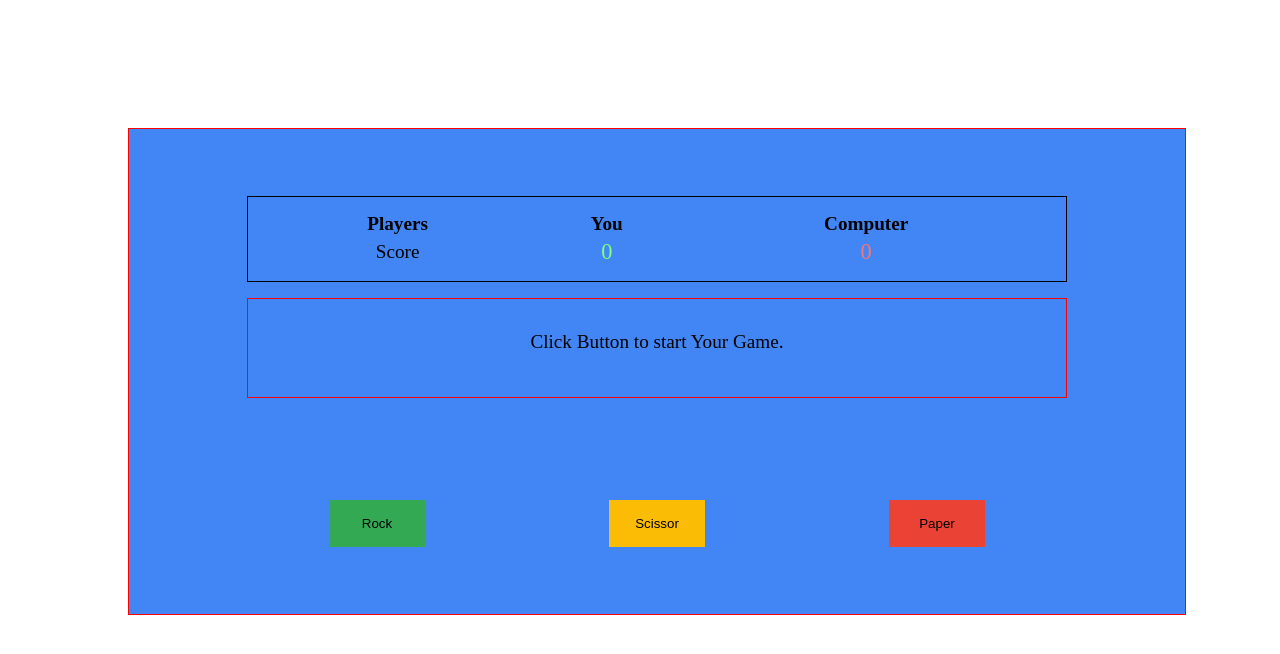
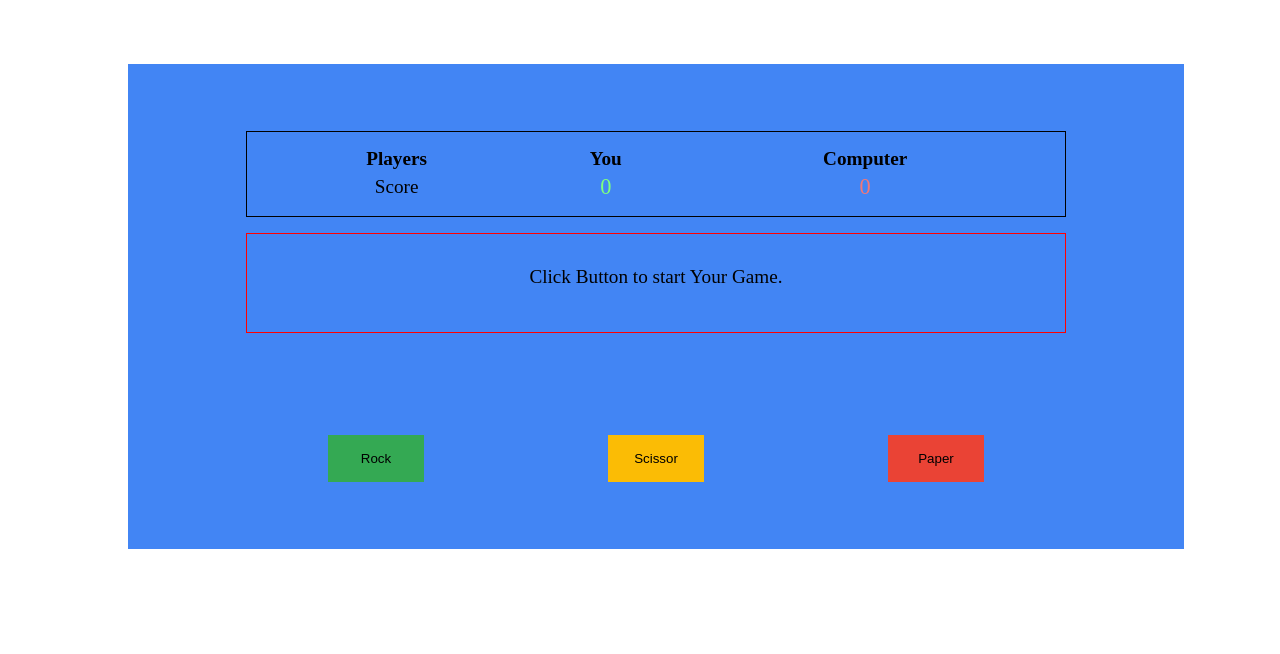
Before and after one commit to krishankanhaya/rock-scissor-paper, a plain HTML site: page index.html in a window 1280 px wide. Drawn offline with Linux system fonts and the light colour scheme.

Commit message:
setting margin and removing outer border

```diff
--- a/style.css
+++ b/style.css
@@ -4,10 +4,9 @@ body{
     box-sizing: border-box;
 }
 .main{
-    border: 1px solid red;
     width: 80%;
     margin-left: 10%;
-    margin-top: 10%;
+    margin-top: 5%;
     padding: 1rem;
     background-color: #4285F4;
 }
```
